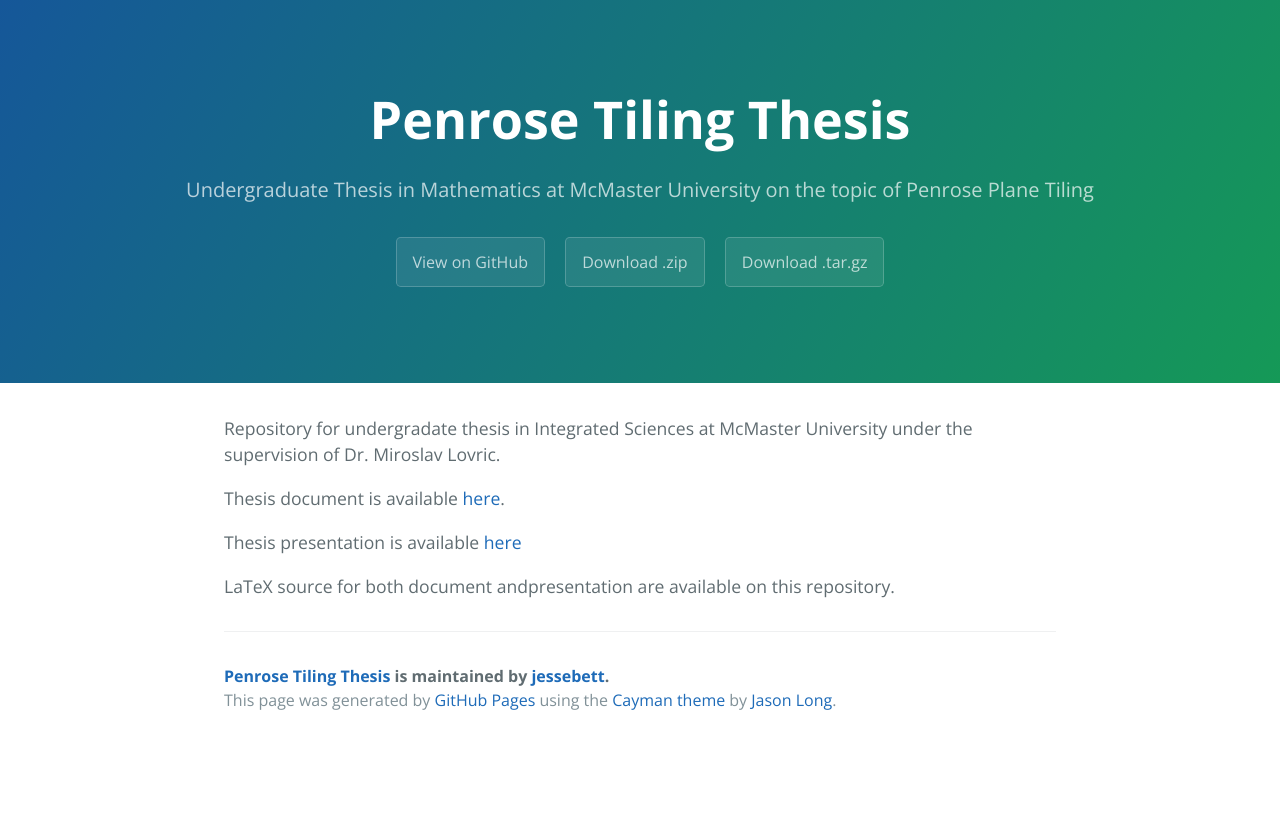
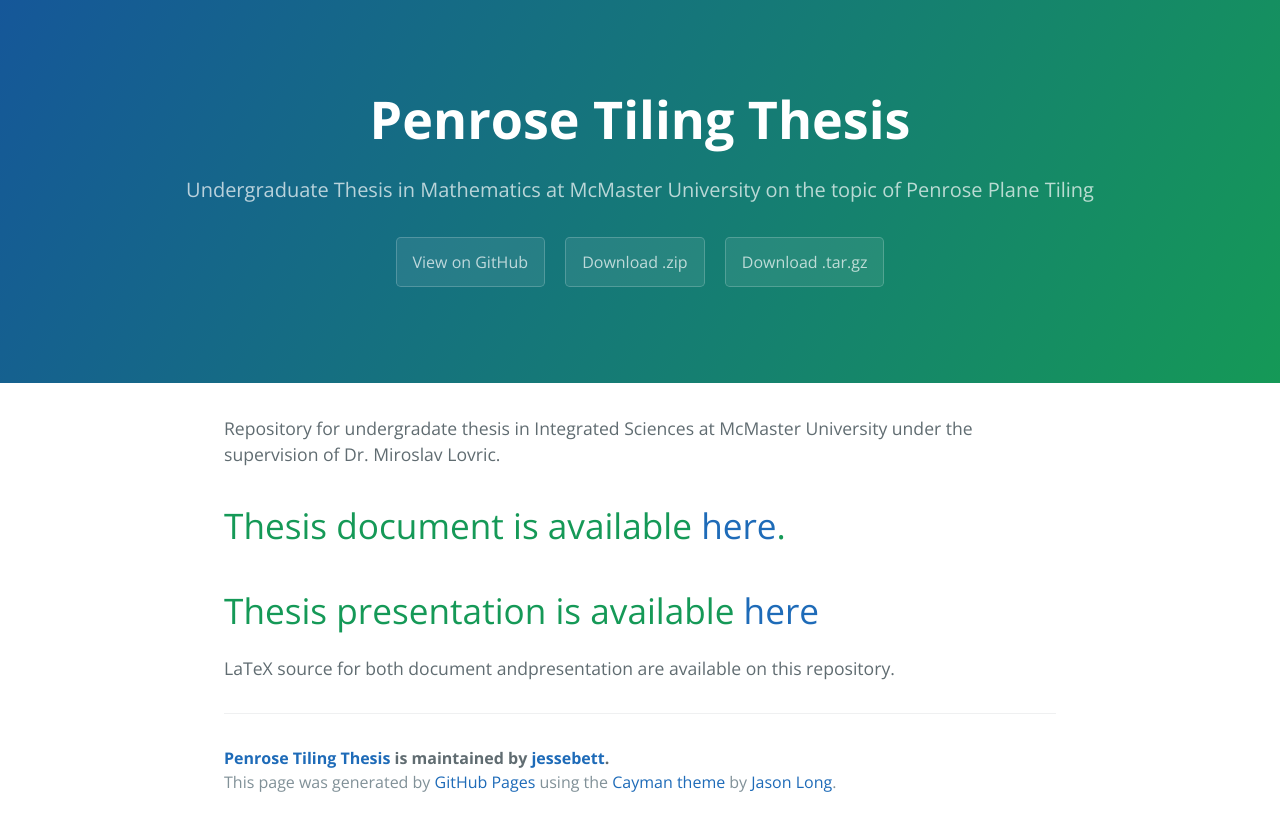
Before and after one commit to jessebett/PenroseTilingThesis, a plain HTML site: page index.html in a window 1280 px wide. Before the commit the page ends 800 px from the top, so only its background shows below. Drawn offline with nearby package versions, Linux system fonts and the light colour scheme.

Commit message:
Update index.html

```diff
--- a/index.html
+++ b/index.html
@@ -21,9 +21,9 @@
     <section class="main-content">
       <p>Repository for undergradate thesis in Integrated Sciences at McMaster University under the supervision of Dr. Miroslav Lovric.</p>
 
-<p>Thesis document is available <a href="Thesis/Bettencourt_Penrose_Tiling_Thesis_2015.pdf">here</a>.</p>
+<h1>Thesis document is available <a href="Thesis/Bettencourt_Penrose_Tiling_Thesis_2015.pdf">here</a>.</h1>
 
-<p>Thesis presentation is available <a href="Presentation/SynthesisPresentation.pdf">here</a></p>
+<h1>Thesis presentation is available <a href="Presentation/SynthesisPresentation.pdf">here</a></h1>
 
 <p>LaTeX source for both document andpresentation are available on this repository.</p>
 
```
